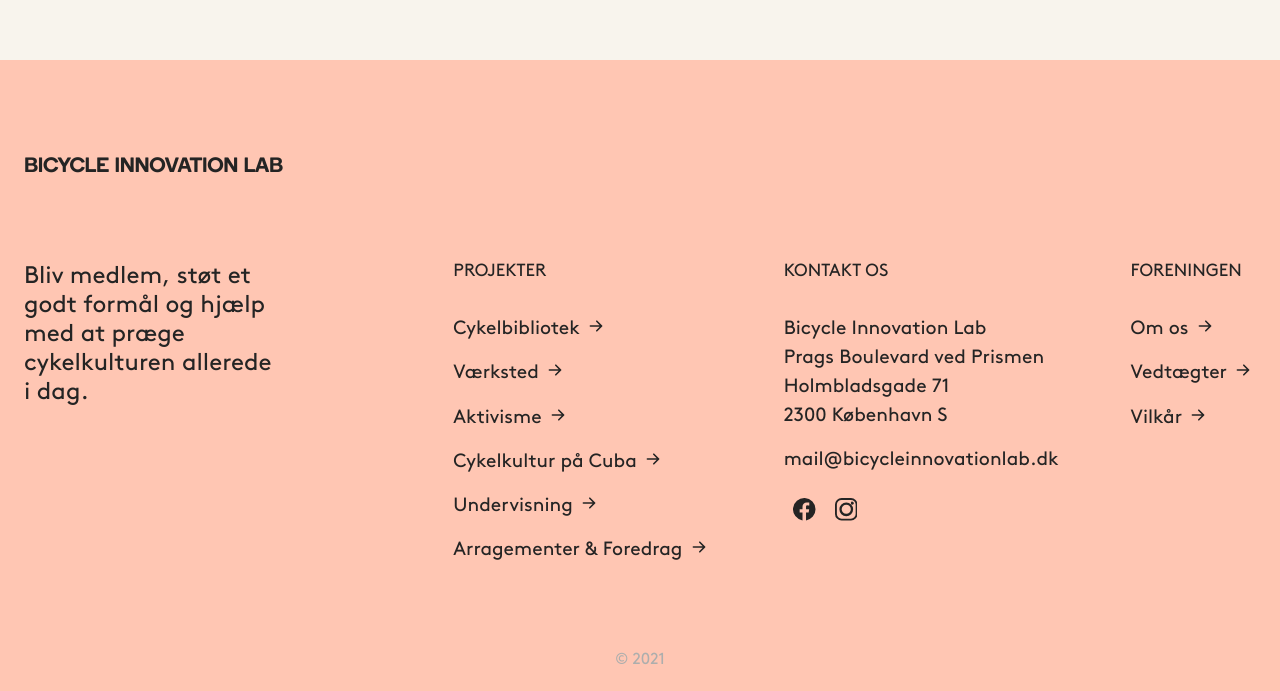
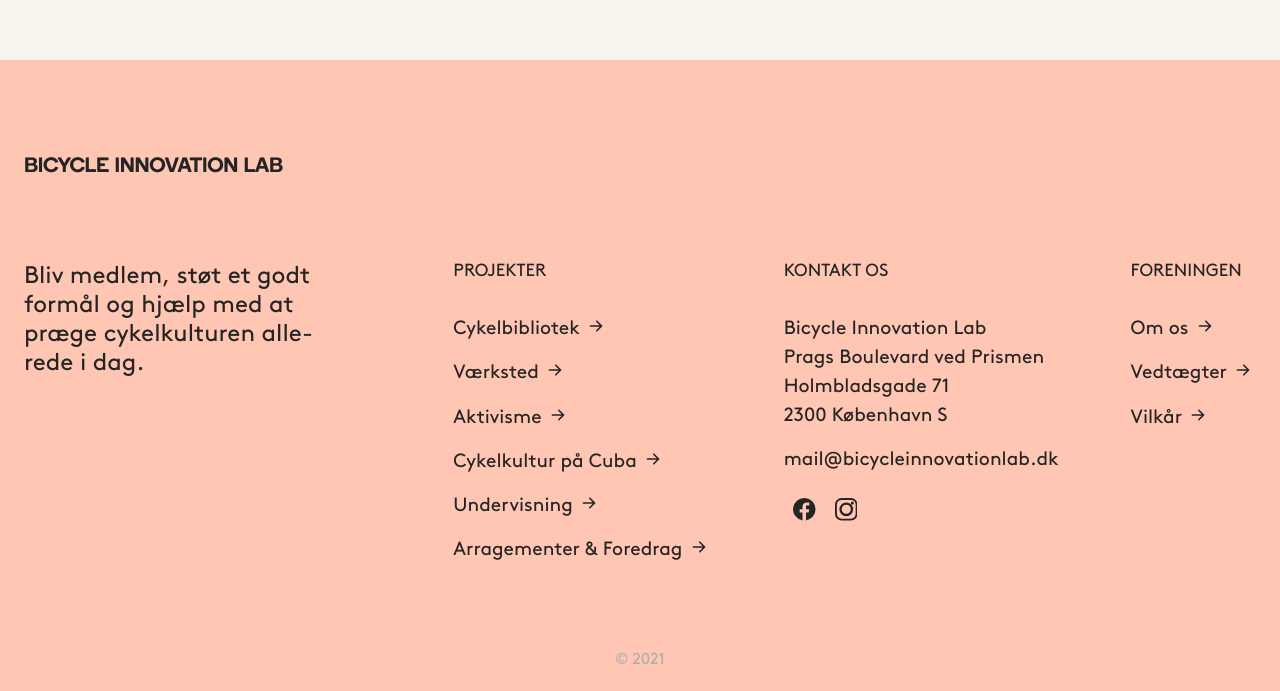
Before and after one commit to bicycle-innovation-lab/website, a Nuxt app: page / in a window 1280 px wide. Shown: the part 2199-2890 px from the top of the page. Built offline with nearby package versions, Linux system fonts and the light colour scheme.

Commit message:
💄 Membership made wider for content

```diff
--- a/assets/styles/components/_footer.scss
+++ b/assets/styles/components/_footer.scss
@@ -41,7 +41,7 @@
     flex: 1 0 auto;
     margin-bottom: 2rem;
     div {
-      max-width: 250px;
+      max-width: 320px;
     }
 
     @include media("<=1200px") {
```
